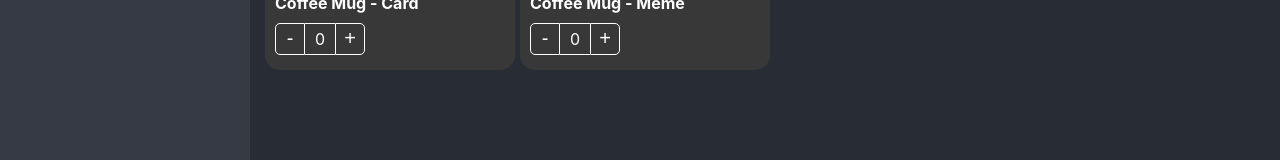
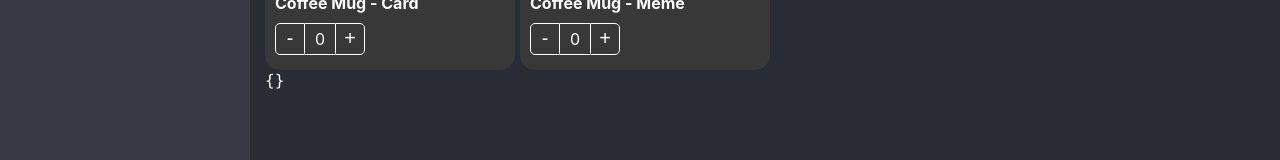
Before and after one commit to Newflaree/react-adv, a React (Create React App) app: page / in a window 1280 px wide. Shown: the part 358-518 px from the top of the page. Built offline with nearby package versions, Linux system fonts and the light colour scheme.

Commit message:
Crear carrito de compras

```diff
--- a/src/02-component-patterns/pages/ShoppingPage.tsx
+++ b/src/02-component-patterns/pages/ShoppingPage.tsx
@@ -32,7 +32,18 @@ export const ShoppingPage = () => {
   const [ shoppingCart, setShoppingCart ] = useState<{[ key:string]: ProductInCart}>({});
 
   const onProductCountChange = ({ count, product }: { count: number, product: Product }) => {
-    console.log( 'onProductCountChange', count, product );
+		setShoppingCart( oldShoppingCart => {
+			if ( count === 0 ) {
+				const { [product.id]: toDelete, ...rest } = oldShoppingCart;
+
+				return { ...rest }
+			}
+
+			return {
+				...oldShoppingCart,
+				[ product.id ]: { ...product, count }
+			}
+		})
   }
 
   return (
@@ -74,6 +85,12 @@ export const ShoppingPage = () => {
         </ProductCard>
       </div>
 
+			<div>
+				<code>
+					{ JSON.stringify( shoppingCart, null, 5 ) }
+				</code>
+			</div>
+
     </div>
   )
 }
```
